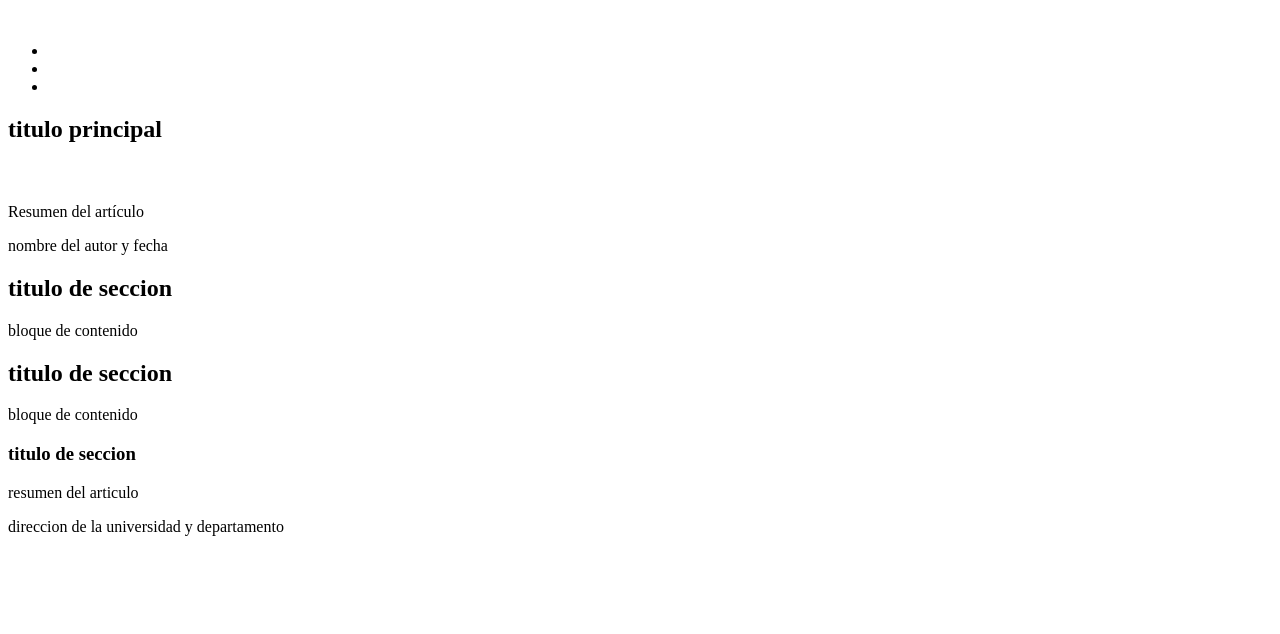
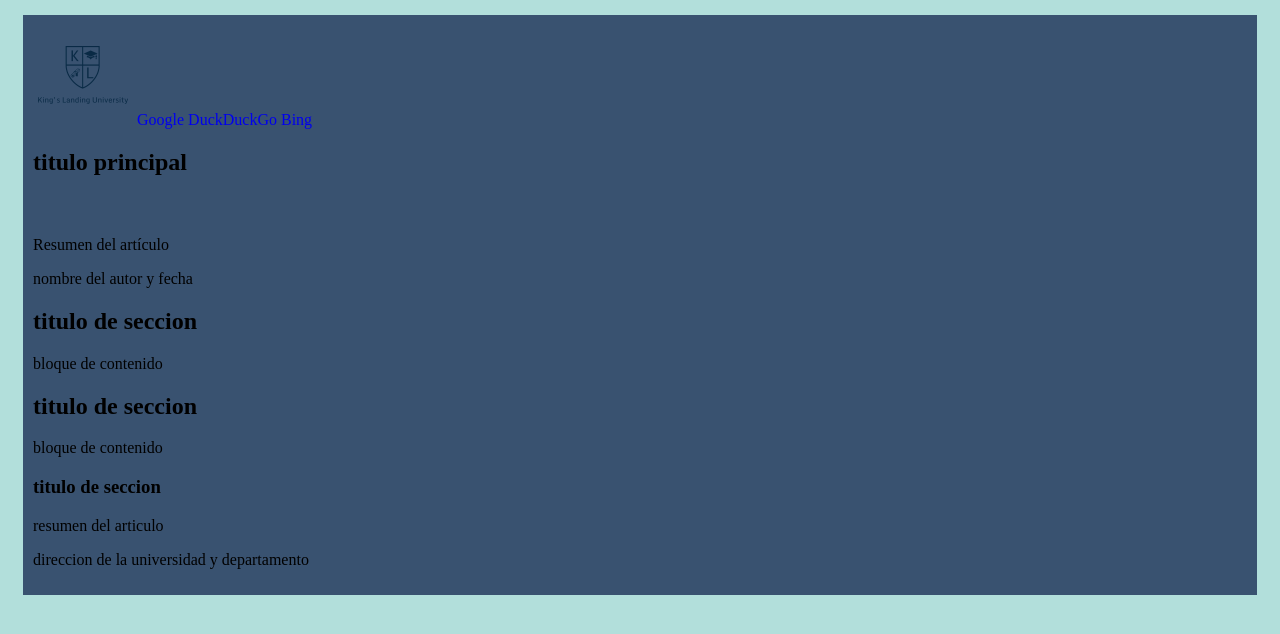
Before and after one commit to tamipg/ArticuloDeInvestigacion, a plain HTML site: page index.html in a window 1280 px wide. Drawn offline with Linux system fonts and the light colour scheme.

Commit message:
estructura

```diff
--- a/index.html
+++ b/index.html
@@ -9,14 +9,13 @@
 </head>
 
 <body>
+    <div id="container">
         <header>
             <nav>
-            <img src="" alt="">
-            <ul>
-                <li></li>
-                <li></li>
-                <li></li>
-            </ul>
+                <img id="logo" src="img/logo.png" alt="logo" width="100px" height="100px">
+                <a class="enlace" href="https://www.google.com/" target="_blank">Google</a>
+                <a class="enlace" href="https://duckduckgo.com/" target="_blank">DuckDuckGo</a>
+                <a class="enlace" href="https://www.bing.com/" target="_blank">Bing</a>
             </nav>
         </header>
         <article>
@@ -48,6 +47,7 @@
         <footer>
             <p>direccion de la universidad y departamento</p>
         </footer>
+    </div>
 </body>
 
 </html>
--- a/style.css
+++ b/style.css
@@ -0,0 +1,11 @@
+body {
+    background-color: #b2dfdb;
+}
+#container {
+    background-color: #395270;
+    margin: 15px;
+    padding: 10px;
+}
+a.enlace {
+    text-decoration: none;
+}
```
Also changed, not shown: img/logo.png (added). Lines whose indentation alone changed are shown as unchanged.
